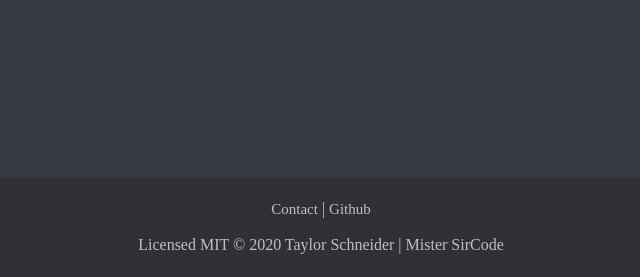
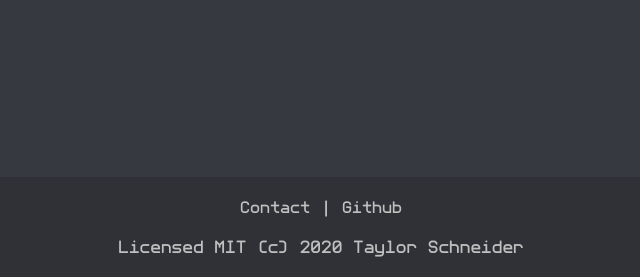
Before and after one commit to Deepworld-Remake/deepworld.web.app, a PHP site: page / in a window 1280 px wide. Shown: the part 523-800 px from the top of the page, without its empty margins (319-959 px from the left). Run offline with PHP 8.4, Linux system fonts and the light colour scheme.

Commit message:
Updated Styles and Images

```diff
--- a/public/404.html
+++ b/public/404.html
@@ -41,7 +41,7 @@
             <a href="" class="footerLink">Contact</a> | <a href="https://github.com/Deepworld-Remake"
                 class="footerLink">Github</a>
             <br><br>
-            Licensed MIT © 2020 Taylor Schneider | Mister SirCode
+            Licensed MIT (c) 2020 Taylor Schneider
         </div>
     </footer>
 </body>
--- a/public/Stylesheets/index.css
+++ b/public/Stylesheets/index.css
@@ -5,11 +5,22 @@
     --semigray: #36393f;
 }
 
+
+@font-face {
+    font-family: 'telegramarender';
+    src: url('../Fonts/telegrama_render-webfont.woff2') format('woff2'),
+        url('../Fonts/telegrama_render-webfont.woff') format('woff');
+    font-weight: normal;
+    font-style: normal;
+}
+
 * {
+    font-family: 'telegramarender';
     padding: 0;
     margin: 0;
     overflow: hidden;
     color: silver;
+    box-sizing: border-box;
 }
 
 body {
--- a/public/index.html
+++ b/public/index.html
@@ -33,7 +33,7 @@
         <div class="footerText">
             <a href="" class="footerLink">Contact</a> | <a href="https://github.com/Deepworld-Remake" class="footerLink">Github</a>
             <br><br>
-            Licensed MIT © 2020 Taylor Schneider | Mister SirCode
+            Licensed MIT (c) 2020 Taylor Schneider
         </div>
     </footer>
 </body>
```
Also changed, not shown: public/Fonts/telegrama_render-webfont.woff (added), public/Fonts/telegrama_render-webfont.woff2 (added), public/Images/SplashBridge.png (added), 2 other files.
